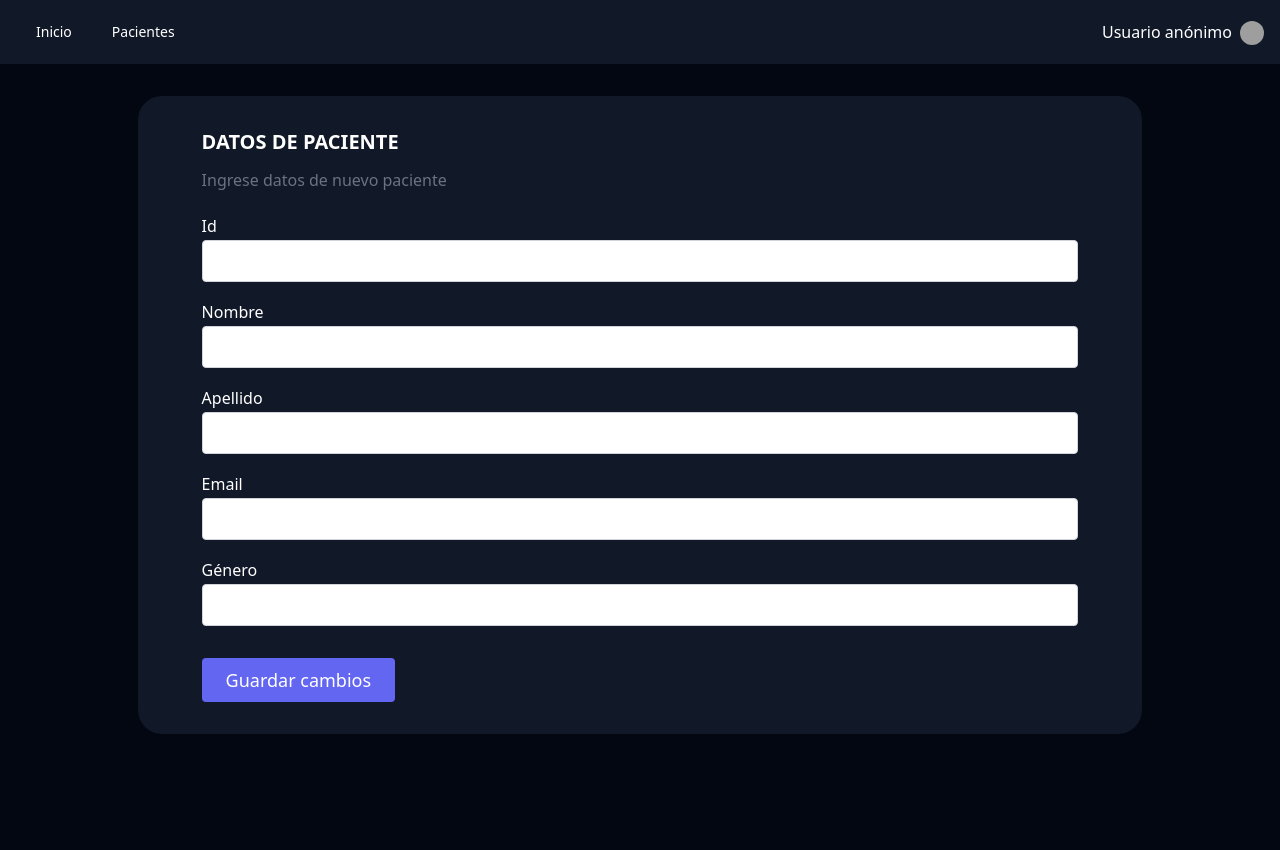
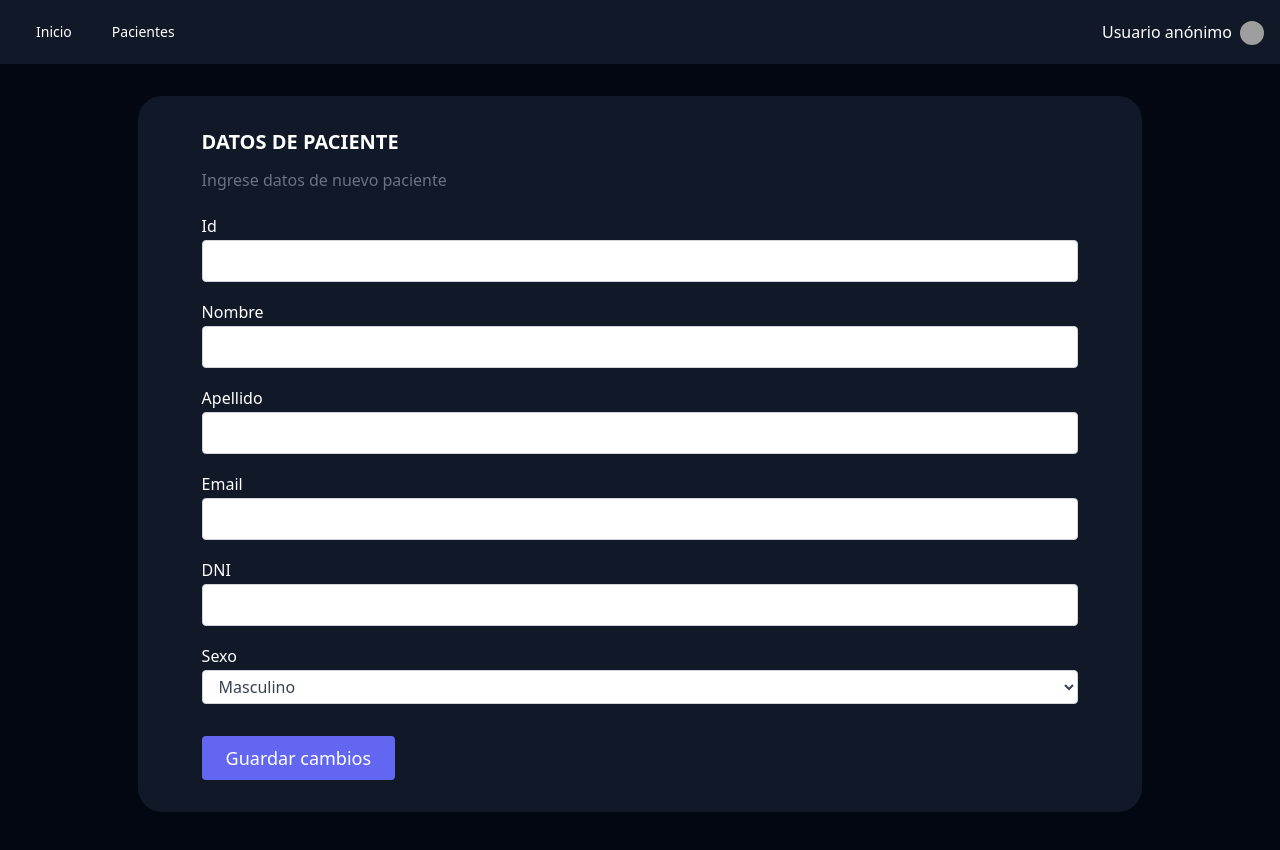
Before and after one commit to AbelG9/medical_app, a React (Vite) app: page /persons/new in a window 1280 px wide. Shown: the top 850 px of the page. Before the commit the page ends 800 px from the top, so only its background shows below. Built offline with nearby package versions, Linux system fonts and the light colour scheme; grey boxes are pictures that could not be loaded.

Commit message:
modified fields of patient

```diff
--- a/src/components/PersonsForm.jsx
+++ b/src/components/PersonsForm.jsx
@@ -1,7 +1,7 @@
 import CardView from "../components/CardView";
 
 const PersonsForm = ({ person, handleChange, handleSubmit, title }) => {
-  const { id, name, lastname, email, gender } = person;
+  const { id, name, lastname, email, num_document, sexName } = person;
 
   return (
     <CardView>
@@ -63,18 +63,30 @@ const PersonsForm = ({ person, handleChange, handleSubmit, title }) => {
             className="w-full bg-white rounded border border-gray-300 focus:border-indigo-500 focus:ring-2 focus:ring-indigo-200 text-base outline-none text-gray-700 py-1 px-3 leading-8 transition-colors duration-200 ease-in-out"
           />
         </div>
-        <div className="relative mb-8">
-          <label htmlFor="gender" className="leading-7 text-md">
-            Género
+        <div className="relative mb-4">
+          <label htmlFor="DNI" className="leading-7 text-md">
+            DNI
           </label>
           <input
-            value={gender}
+            value={num_document}
             onChange={handleChange}
-            type="text"
-            id="gender"
-            name="gender"
+            type="number"
+            id="num_document"
+            name="num_document"
             className="w-full bg-white rounded border border-gray-300 focus:border-indigo-500 focus:ring-2 focus:ring-indigo-200 text-base outline-none text-gray-700 py-1 px-3 leading-8 transition-colors duration-200 ease-in-out"
           />
+        </div>
+        <div className="relative mb-8">
+          <label htmlFor="sexName" className="leading-7 text-md">
+            Sexo
+          </label>
+          <select value={sexName}
+            onChange={handleChange} id="sexName"
+            name="sexName"
+            className="w-full bg-white rounded border border-gray-300 focus:border-indigo-500 focus:ring-2 focus:ring-indigo-200 text-base outline-none text-gray-700 py-1 px-3 leading-8 transition-colors duration-200 ease-in-out">
+            <option value="male">Masculino</option>
+            <option value="female">Femenino</option>
+          </select>
         </div>
 
         <button
--- a/src/components/PersonsTable.jsx
+++ b/src/components/PersonsTable.jsx
@@ -29,7 +29,10 @@ const PersonsTable = ({ persons, handleDelete }) => {
                 Email
               </th>
               <th className="px-4 py-3 title-font tracking-wider font-medium text-sm">
-                Género
+                DNI
+              </th>
+              <th className="px-4 py-3 title-font tracking-wider font-medium text-sm">
+                Sexo
               </th>
               <th className="px-4 py-3 title-font tracking-wider font-medium text-sm rounded-tr rounded-br">
                 Acciones
@@ -38,13 +41,14 @@ const PersonsTable = ({ persons, handleDelete }) => {
           </thead>
           <tbody className="bg-gray-800 rounded-tr rounded-br">
             {persons
-              ? persons.map(({ id, name, lastname, email, gender }) => (
+              ? persons.map(({ id, name, lastname, email, num_document, sexName }) => (
                   <tr key={id} className="rounded-bl rounded-br">
                     <td className="px-4 py-3">{id}</td>
                     <td className="px-4 py-3 text-lg">{name}</td>
                     <td className="px-4 py-3 text-lg">{lastname}</td>
                     <td className="px-4 py-3 text-sm">{email}</td>
-                    <td className="px-4 py-3 capitalize text-sm">{gender}</td>
+                    <td className="px-4 py-3 text-sm">{num_document}</td>
+                    <td className="px-4 py-3 capitalize text-sm">{sexName == "male" ? "Masculino" : "Femenino"}</td>
                     <td className="px-auto py-3 flex flex-row">
                       <Link to={`/persons/${id}`}>
                         <button className="bg-orange-500 border border-orange-800 rounded px-2 py-1 ms-2">
```
